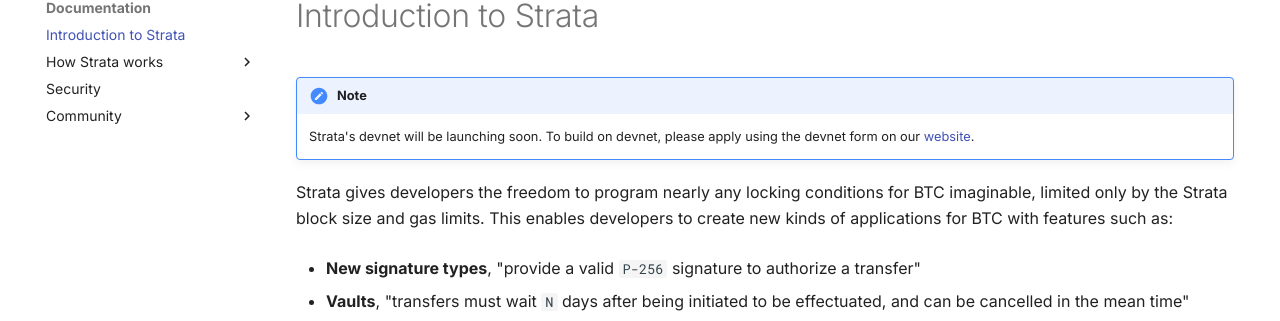
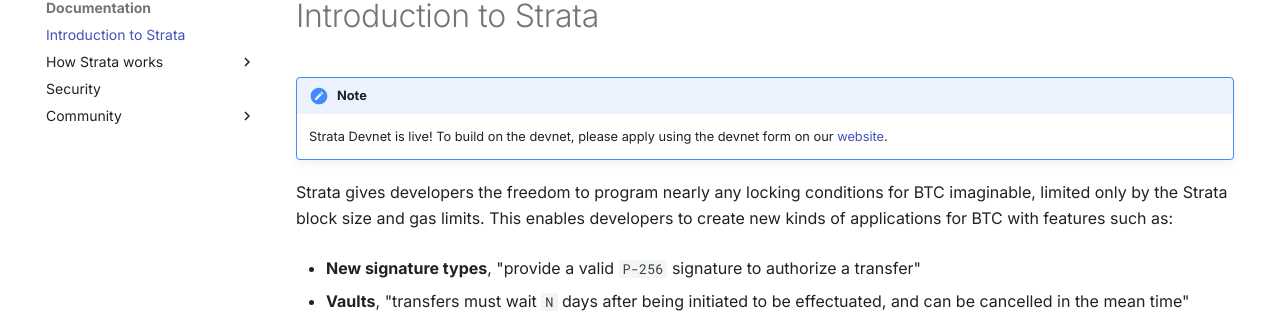
Before and after one commit to alpenlabs/docs, an MkDocs documentation site: the page built from docs/index.md, in a window 1280 px wide and 1273 px high. Shown: the part 103-424 px from the top of the window. Built offline with MkDocs 1.6.1 and Material for MkDocs 9.7.7, drawn with Linux system fonts in a browser that asks for light colours.

Commit message:
docs: Update Strata devnet status (#20)

```diff
--- a/docs/index.md
+++ b/docs/index.md
@@ -2,8 +2,8 @@
 
 !!! note
 
-    Strata's devnet will be launching soon.
-    To build on devnet,
+    Strata Devnet is live!
+    To build on the devnet,
     please apply using the devnet form on our [website](https://stratabtc.org/).
 
 Strata gives developers the freedom to program nearly
```
